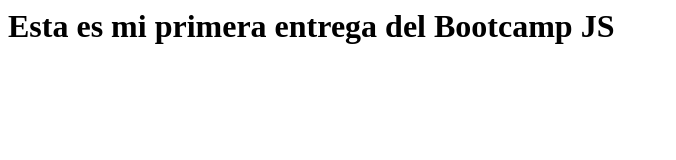
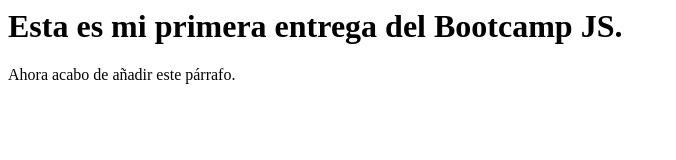
Before and after one commit to iria-carballo/lab-git-entrega, a plain HTML site: page index.html in a window 1280 px wide. Shown: the whole page, without its empty margins (0-676 px from the left). Drawn offline with Linux system fonts and the light colour scheme.

Commit message:
He hecho un cambio en la página principal

```diff
--- a/index.html
+++ b/index.html
@@ -1,5 +1,6 @@
 <html>
     <body>
-        <h1> Esta es mi primera entrega del Bootcamp JS</h1>
+        <h1> Esta es mi primera entrega del Bootcamp JS.</h1>
+        <p> Ahora acabo de añadir este párrafo.</p>
     </body>
 </html>
```
